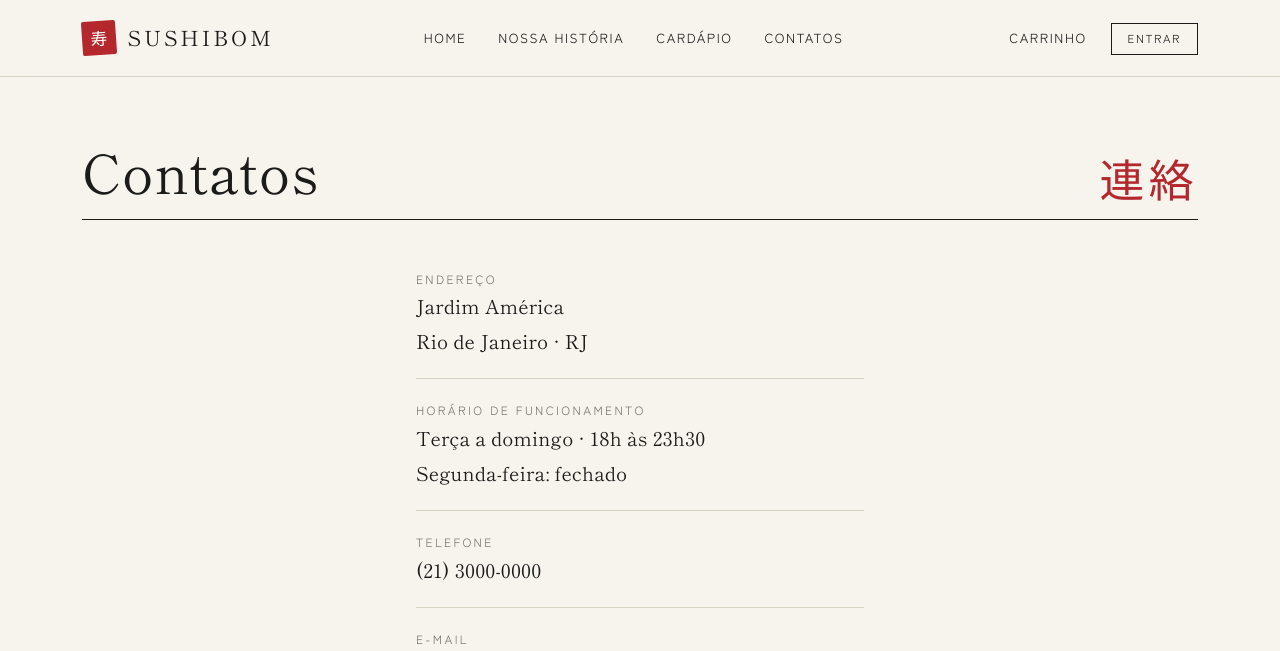
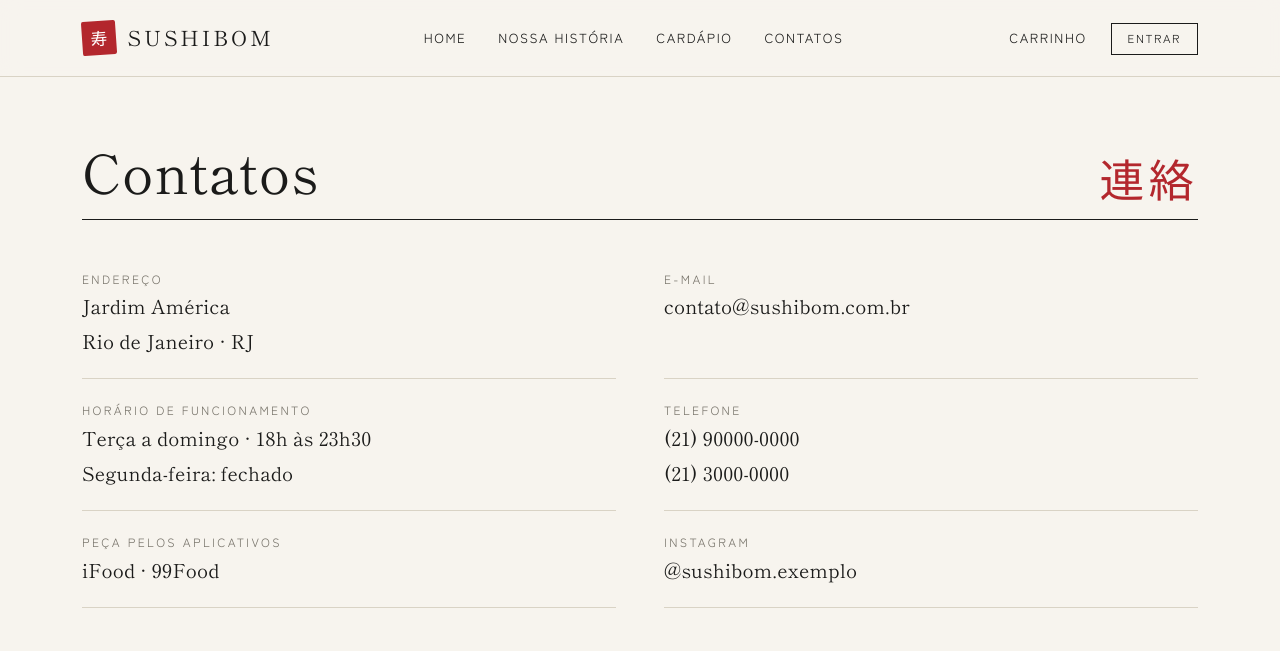
Before and after one commit to Will-Bernardinho/Projeto-em-Django, a Django app: page /contato/ in a window 1280 px wide. Shown: the top 651 px of the page. Run offline with Django 5.2, Linux system fonts and the light colour scheme; some web fonts are replaced; grey boxes are pictures that could not be loaded.

Commit message:
update: reorganizei as colunas e linhas dos contatos

```diff
--- a/Principal/templates/contatos.html
+++ b/Principal/templates/contatos.html
@@ -8,31 +8,55 @@
     <h1>Contatos</h1>
   </div>
 
-  <dl class="contato-lista pb-5">
-    <dt>Endereço</dt>
-    <dd>Jardim América<br>Rio de Janeiro · RJ</dd>
+    <div class="row gx-lg-5 pb-4">
+    <div class="col-md-6 order-md-first d-flex">
+      <dl class="contato-lista mw-100 mx-0 mb-0 w-100 d-flex flex-column">
+        <dt>Endereço</dt>
+        <dd class="flex-grow-1">Jardim América<br>Rio de Janeiro · RJ</dd>
+      </dl>
+    </div>
+
+    <div class="col-md-6 order-md-1 d-flex">
+      <dl class="contato-lista mw-100 mx-0 mb-0 w-100 d-flex flex-column">
         <dt>Horário de funcionamento</dt>
-    <dd>Terça a domingo · 18h às 23h30<br>Segunda-feira: fechado</dd>
+        <dd class="flex-grow-1">Terça a domingo · 18h às 23h30<br>Segunda-feira: fechado</dd>
+      </dl>
+    </div>
 
-    <dt>Telefone</dt>
-    <dd><a href="tel:+552130000000">(21) 3000-0000</a></dd>
+    <div class="col-md-6 order-md-3 d-flex">
+      <dl class="contato-lista mw-100 mx-0 mb-0 w-100 d-flex flex-column">
+        <dt>Peça pelos aplicativos</dt>
+        <dd class="flex-grow-1">
+          <a href="https://www.ifood.com.br/" target="_blank" rel="noopener noreferrer">iFood</a>
+          ·
+          <a href="https://www.99app.com/" target="_blank" rel="noopener noreferrer">99Food</a>
+        </dd>
+      </dl>
+    </div>
 
-    <dt>E-mail</dt>
-    <dd><a href="mailto:contato@sushibom.example">contato@sushibom.com.br</a></dd>
+    <div class="col-md-6 order-md-0 d-flex">
+      <dl class="contato-lista mw-100 mx-0 mb-0 w-100 d-flex flex-column">
+        <dt>E-mail</dt>
+        <dd class="flex-grow-1 text-break"><a href="mailto:contato@sushibom.com.br">contato@sushibom.com.br</a></dd>
+      </dl>
+    </div>
 
-    <dt>WhatsApp</dt>
-    <dd><a href="https://wa.me/5521900000000?text=Ol%C3%A1%21%20Gostaria%20de%20fazer%20um%20pedido." target="_blank" rel="noopener noreferrer">(21) 90000-0000</a></dd>
+    <div class="col-md-6 order-md-2 d-flex">
+      <dl class="contato-lista mw-100 mx-0 mb-0 w-100 d-flex flex-column">
+        <dt>Telefone</dt>
+        <dd style="border-bottom: none; margin-bottom: 0; padding-bottom: 0;"><a href="https://wa.me/5521900000000?text=Ol%C3%A1%21%20Gostaria%20de%20fazer%20um%20pedido." target="_blank" rel="noopener noreferrer">(21) 90000-0000</a></dd>
+        <dd class="flex-grow-1" style="margin-top: 0; padding-top: 0; border-top: none;"><a href="tel:+552130000000">(21) 3000-0000</a></dd>
+      </dl>
+    </div>
 
-    <dt>Instagram</dt>
-    <dd><a href="https://www.instagram.com/sushibom.exemplo" target="_blank" rel="noopener noreferrer">@sushibom.exemplo</a></dd>
+    <div class="col-md-6 order-md-4 d-flex">
+      <dl class="contato-lista mw-100 mx-0 mb-0 w-100 d-flex flex-column">
+        <dt>Instagram</dt>
+        <dd class="flex-grow-1"><a href="https://www.instagram.com/sushibom.exemplo" target="_blank" rel="noopener noreferrer">@sushibom.exemplo</a></dd>
+      </dl>
+    </div>
 
-    <dt>Peça pelos aplicativos</dt>
-    <dd>
-      <a href="https://www.ifood.com.br/" target="_blank" rel="noopener noreferrer">iFood</a>
-      ·
-      <a href="https://www.99app.com/" target="_blank" rel="noopener noreferrer">99Food</a>
-    </dd>
-  </dl>
+  </div>
 
   <div class="mapa pb-5">
     <iframe style="width:100%; height:22rem; border:1px solid #ddd;"
```
Also changed, not shown: db.sqlite3.
